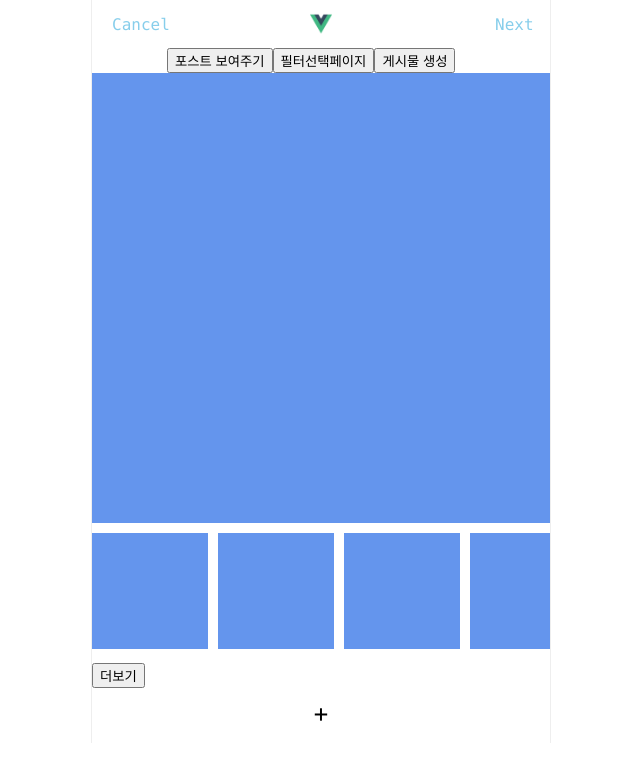
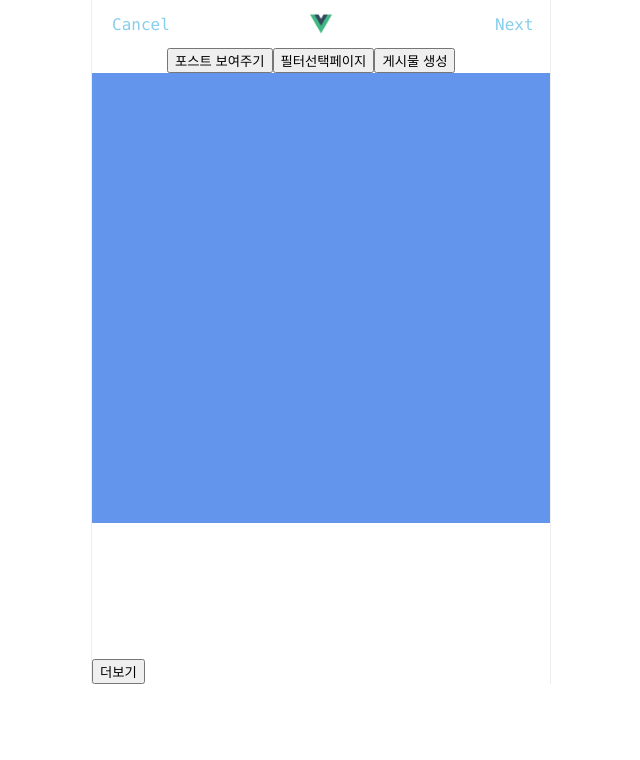
Before and after one commit to tesupark/Vue, a Vue app in the folder vuestagram/: page / in a window 1280 px wide. Both pictures are taken after a click on the button "필터선택페이지". Shown: the top 760 px of the page, without its empty margins (319-959 px from the left). Built offline with nearby package versions, Linux system fonts and the light colour scheme; a small style sheet from the web is missing.

Commit message:
필터 기능 개발, slot문법

```diff
--- a/vuestagram/public/index.html
+++ b/vuestagram/public/index.html
@@ -5,6 +5,7 @@
     <meta http-equiv="X-UA-Compatible" content="IE=edge">
     <meta name="viewport" content="width=device-width,initial-scale=1.0">
     <link rel="icon" href="<%= BASE_URL %>favicon.ico">
+    <link rel="stylesheet" href="https://cdnjs.cloudflare.com/ajax/libs/cssgram/0.1.12/cssgram.min.css" integrity="sha512-kr3JaEexN5V5Br47Lbg4B548Db46ulHRGGwvyZMVjnghW1BKmqIjgEgVHV8D7V+Cbqm/VBgo3Rcbtv+mGLoWXA==" crossorigin="anonymous" />
     <title><%= htmlWebpackPlugin.options.title %></title>
   </head>
   <body>
--- a/vuestagram/src/App.vue
+++ b/vuestagram/src/App.vue
@@ -23,7 +23,7 @@
 
   <button @click="more">더보기</button>
 
-  <div class="footer">
+  <div v-if="step == 0" class="footer">
     <ul class="footer-button-plus">
       <input @change="upload" accept="image/*" type="file" id="file" class="inputfile" />
       <label for="file" class="input-plus">+</label>
--- /dev/null
+++ b/vuestagram/src/components/FilterBox.vue
@@ -0,0 +1,30 @@
+<template>
+  <div :class="filters + ' filter-item'" :style="`background-image:url(${image})`">
+    {{filters}}
+    <slot name="a"></slot>
+    <slot name="b"></slot>
+  </div>
+</template>
+
+<script>
+export default {
+  name: 'FilterBox',
+  props: {
+    image: String,
+    filters: String,
+  },
+}
+</script>
+
+<style>
+.filter-item {
+  width: 100px;
+  height: 100px;
+  margin: 10px 10px 10px auto;
+  padding: 8px;
+  display: inline-block;
+  color : white;
+  background-size: cover;
+  background-position : center;
+}
+</style>
--- a/vuestagram/src/components/InstaContainer.vue
+++ b/vuestagram/src/components/InstaContainer.vue
@@ -6,11 +6,20 @@
   <div v-if="step == 1">
     <div class="upload-image" :style="`background-image:url(${image})`"></div>
     <div class="filters">
-      <div class="filter-1"></div>
-      <div class="filter-1"></div>
-      <div class="filter-1"></div>
-      <div class="filter-1"></div>
-      <div class="filter-1"></div>
+      <FilterBox v-for="(item, index) in filters" :key="index" :image="image" :filters="item">
+        {{item}}
+        <template v-slot:a>
+          <div>
+
+          </div>
+        </template>
+        <template v-slot:b>
+          <div>
+
+          </div>
+        </template>
+      </FilterBox>
+      <!-- slot으로 하위컴포넌트에 데이터 전송하기 -->
     </div>
   </div>
 
@@ -25,8 +34,14 @@
 
 <script>
 import PostVue from './InstaPost.vue';
+import FilterBoxVue from './FilterBox.vue'
 
 export default {
+  data(){
+    return{
+      filters: [ "aden", "_1977", "brannan", "brooklyn", "clarendon", "earlybird", "gingham", "hudson", "inkwell", "kelvin", "lark", "lofi", "maven", "mayfair", "moon", "nashville", "perpetua", "reyes", "rise", "slumber", "stinson", "toaster", "valencia", "walden", "willow", "xpro2"]
+    }
+  },
   props: {
     image: String,
     step: Number,
@@ -34,6 +49,7 @@ export default {
   },
   components: {
     Post: PostVue,
+    FilterBox: FilterBoxVue,
   }
 }
 </script>
```
